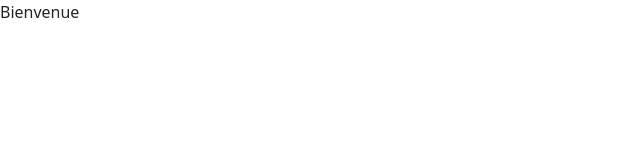
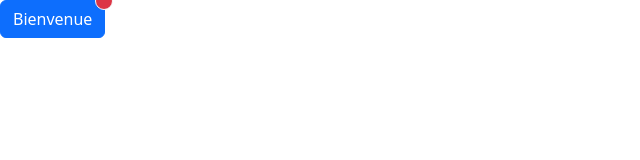
Before and after one commit to Eliot016/footvavao, a plain HTML site: page page.html in a window 1280 px wide. Shown: the whole page, without its empty margins (0-640 px from the left). Drawn offline with Linux system fonts and the light colour scheme.

Commit message:
renomé la page.html

```diff
--- a/page.html
+++ b/page.html
@@ -8,7 +8,13 @@
     <link rel="stylesheet" href="assets/css/bootstrap.min.css">
 </head>
 <body>
-      <p>Bienvenue </p>
+      <!-- <p>Bienvenue </p> -->
+      <button type="button" class="btn btn-primary position-relative">
+        Bienvenue
+        <span class="position-absolute top-0 start-100 translate-middle p-2 bg-danger border border-light rounded-circle">
+          <span class="visually-hidden">New alerts</span>
+        </span>
+      </button>
 
 </body>
 </html>
```
